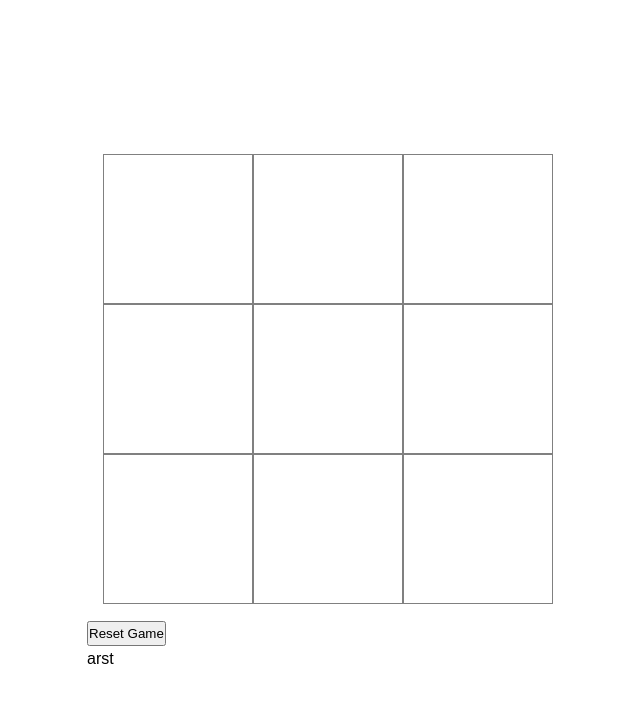
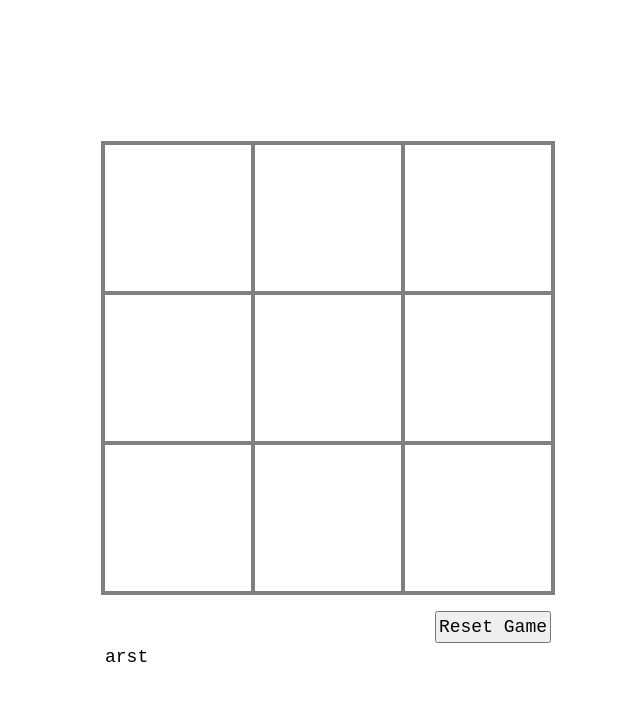
Before and after one commit to alpaOo/Project-TicTacToe, a plain HTML site: page index.html in a window 1280 px wide. Shown: the whole page, without its empty margins (312-952 px from the left). Drawn offline with Linux system fonts and the light colour scheme.

Commit message:
Update code. Visual changes

```diff
--- a/style.css
+++ b/style.css
@@ -1,13 +1,13 @@
 :root {
   --test-border: 1px solid red;
-  --game-font-weight: 300;
+  --game-font-weight: 500;
   --game-font-size: 3rem;
 }
 
 * {
   margin: 0;
   padding: 0;
-  font-family: Arial, Helvetica, sans-serif;
+  font-family: 'Courier New', Courier, monospace;
   line-height: 1.6;
   box-sizing: border-box;
 }
@@ -29,16 +29,17 @@ body {
   display: grid;
   grid-template-columns: repeat(3, 150px);
   grid-auto-rows: 150px;
-  padding: 1rem;
+  border: 2px solid gray;
 }
 
 .cells > div {
-  border: 0.5px solid gray;
+  border: 2px solid gray;
   cursor: pointer;
   user-select: none;
 }
 
 .cells > div > p {
+  --game-font-weight: bold;
   height: 100%;
   font-size: var(--game-font-size);
   font-weight: var(--game-font-weight);
@@ -48,6 +49,27 @@ body {
   align-items: center;
 }
 
-.container > p {
-  padding: 1rem;
+.statusContainer {
+  padding: 1rem 4px 0 4px;
+
+  display: grid;
+  grid-template-columns: 1fr 1fr;
+  grid-auto-rows: auto;
 }
+
+.statusContainer > p {
+  --game-font-size: 1.125rem;
+  font-size: var(--game-font-size);
+  font-weight: var(--game-font-weight);
+
+  align-self: center;
+}
+
+.statusContainer > button {
+  --game-font-size: 1.125rem;
+  width: max-content;
+  padding: 0 2px;
+  justify-self: end;
+
+  font-size: var(--game-font-size);
+}
```
